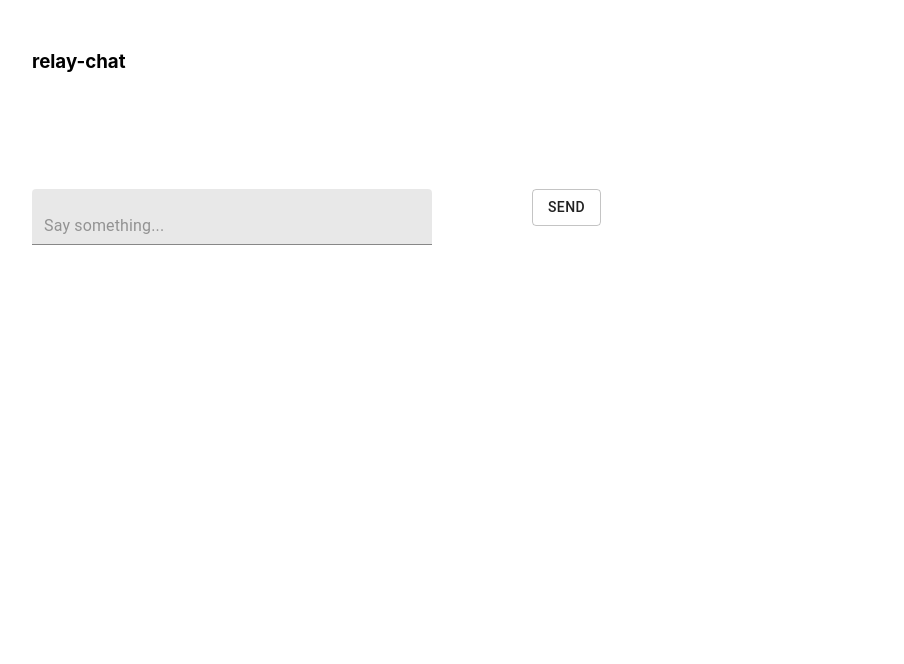
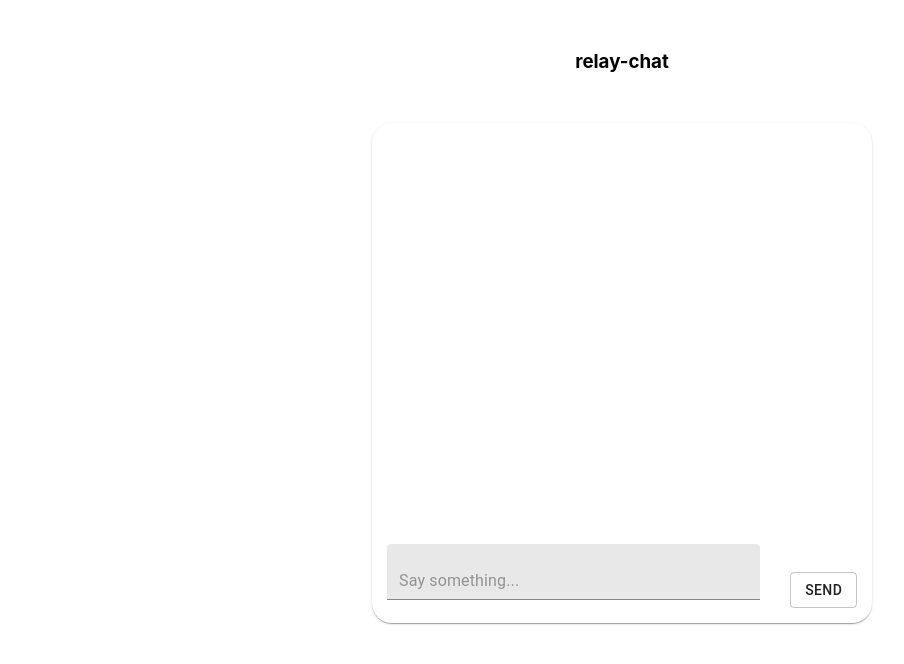
Before and after one commit to johncabang/relay-chat, a React (Create React App) app in the folder client/: page / in a window 1280 px wide. Shown: the top 664 px of the page, without its empty margins (18-922 px from the left). Built offline with nearby package versions, Linux system fonts and the light colour scheme.

Commit message:
fix messages box, able to view messages, need fix issue with scroll

```diff
--- a/client/src/App.js
+++ b/client/src/App.js
@@ -12,9 +12,9 @@
   useEffect(() => {
     socketRef.current = io.connect("http://localhost:3001/");
 
-    // socketRef.current.on("your id", (id) => {
-    //   setYourID(id);
-    // });
+    socketRef.current.on("your id", (id) => {
+      setYourID(id);
+    });
 
     socketRef.current.on("message", (message) => {
       console.log("here");
@@ -37,9 +37,14 @@
   }
 
   return (
-    <div>
+    <div
+      style={{
+        textAlign: "center",
+      }}
+    >
       <h3 style={{ margin: 50 }}>relay-chat</h3>
       <Chat
+        message={message}
         messages={messages}
         setMessage={setMessage}
         sendMessage={sendMessage}
--- a/client/src/components/Chat/Chat.js
+++ b/client/src/components/Chat/Chat.js
@@ -1,12 +1,28 @@
 import React from "react";
 import MessageBox from "../MessageBox/MessageBox";
 import Messages from "../Messages/Messages";
+import { Paper } from "@material-ui/core";
 
-function Chat({ messages, setMessage, sendMessage, yourID }) {
+function Chat({ message, messages, setMessage, sendMessage, yourID }) {
   return (
-    <div>
-      <Messages messages={messages} yourID={yourID} />
-      <MessageBox setMessage={setMessage} sendMessage={sendMessage} />
+    <div style={{ display: "flex", justifyContent: "center" }}>
+      <Paper
+        style={{
+          display: "flex",
+          justifyContent: "flex-end",
+          flexDirection: "column",
+          width: 500,
+          height: 500,
+          borderRadius: 20,
+        }}
+      >
+        <Messages messages={messages} yourID={yourID} />
+        <MessageBox
+          message={message}
+          setMessage={setMessage}
+          sendMessage={sendMessage}
+        />
+      </Paper>
     </div>
   );
 }
--- a/client/src/components/MessageBox/MessageBox.js
+++ b/client/src/components/MessageBox/MessageBox.js
@@ -8,30 +8,27 @@
 
   return (
     <div>
-      <form onSubmit={sendMessage}>
+      <form
+        onSubmit={sendMessage}
+        style={{
+          display: "flex",
+          justifyContent: "space-between",
+          alignItems: "flex-end",
+          padding: 15,
+        }}
+      >
         <TextField
-          style={{ margin: 50, width: 400 }}
+          style={{ width: 400 }}
           variant="filled"
           margin="normal"
           value={message}
           onChange={handleChange}
           placeholder="Say something..."
         />
-        <Button variant="outlined" type="submit" style={{ margin: 50 }}>
+        <Button variant="outlined" type="submit" style={{ marginLeft: 30 }}>
           Send
         </Button>
       </form>
-
-      {/* TODO - FIX / Implement Material UI  */}
-
-      {/* <form onSubmit={sendMessage}>
-        <textarea
-          value={message}
-          onChange={handleChange}
-          placeholder="Say something..."
-        />
-        <button>Send</button>
-      </form> */}
     </div>
   );
 }
--- a/client/src/components/Messages/Messages.js
+++ b/client/src/components/Messages/Messages.js
@@ -10,15 +10,24 @@
 
 function Messages({ messages, yourID }) {
   return (
-    <List>
+    <div style={{ overflow: "scroll" }}>
+      <List style={{ height: 300 }}>
         {messages.map((message, index) => {
           if (message.id === yourID) {
             return (
-            <ListItem alignItems="flex-start" key={index}>
+              <ListItem
+                alignItems="flex-start"
+                key={index}
+                style={{
+                  alignItems: "center",
+                  backgroundColor: "#1982FC",
+                  color: "#FFF",
+                }}
+              >
                 <ListItemAvatar>
                   <Avatar
                     alt="Avatar Image"
-                  src="https://placeimg.com/200/200/animals"
+                    src="https://source.unsplash.com/random"
                   />
                 </ListItemAvatar>
                 <ListItemText primary={message.body} />
@@ -26,20 +35,29 @@
             );
           }
           return (
-          <ListItem alignItems="flex-start" key={index}>
+            <ListItem
+              alignItems="flex-start"
+              key={index}
+              style={{
+                alignItems: "center",
+                backgroundColor: "#BCBCBC",
+                color: "#FFF",
+              }}
+            >
               <ListItemAvatar>
                 <Avatar
                   alt="Avatar Image"
-                src="https://placeimg.com/200/200/animals"
+                  src="https://source.unsplash.com/collection/190727/
+                  "
                 />
               </ListItemAvatar>
               <ListItemText primary={message.body} />
             </ListItem>
           );
         })}
-
         {/* <Divider variant="inset" component="li" /> */}
       </List>
+    </div>
   );
 }
 
```
Also changed, not shown: client/src/index.js (+6 -6 lines). Lines whose indentation alone changed are shown as unchanged.
